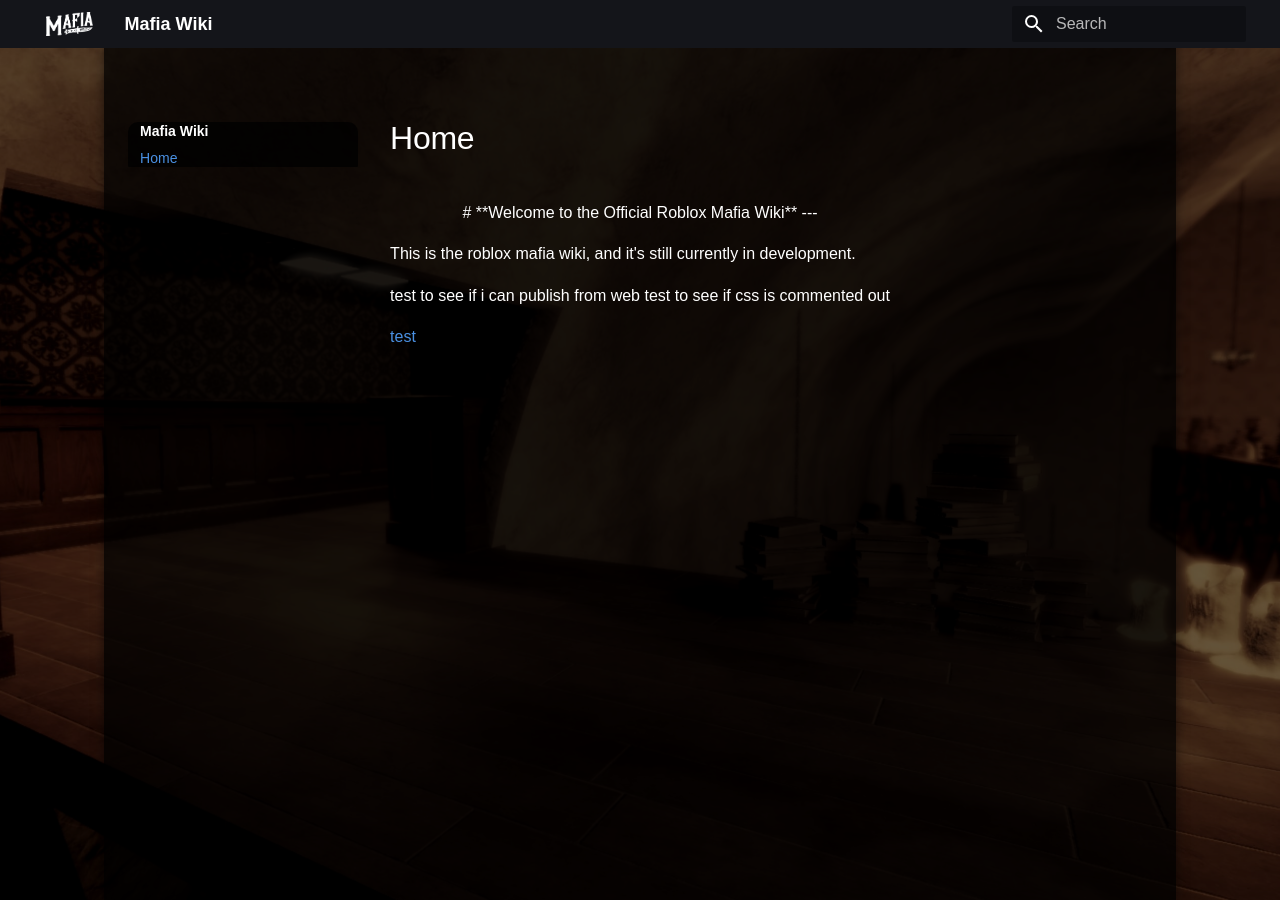
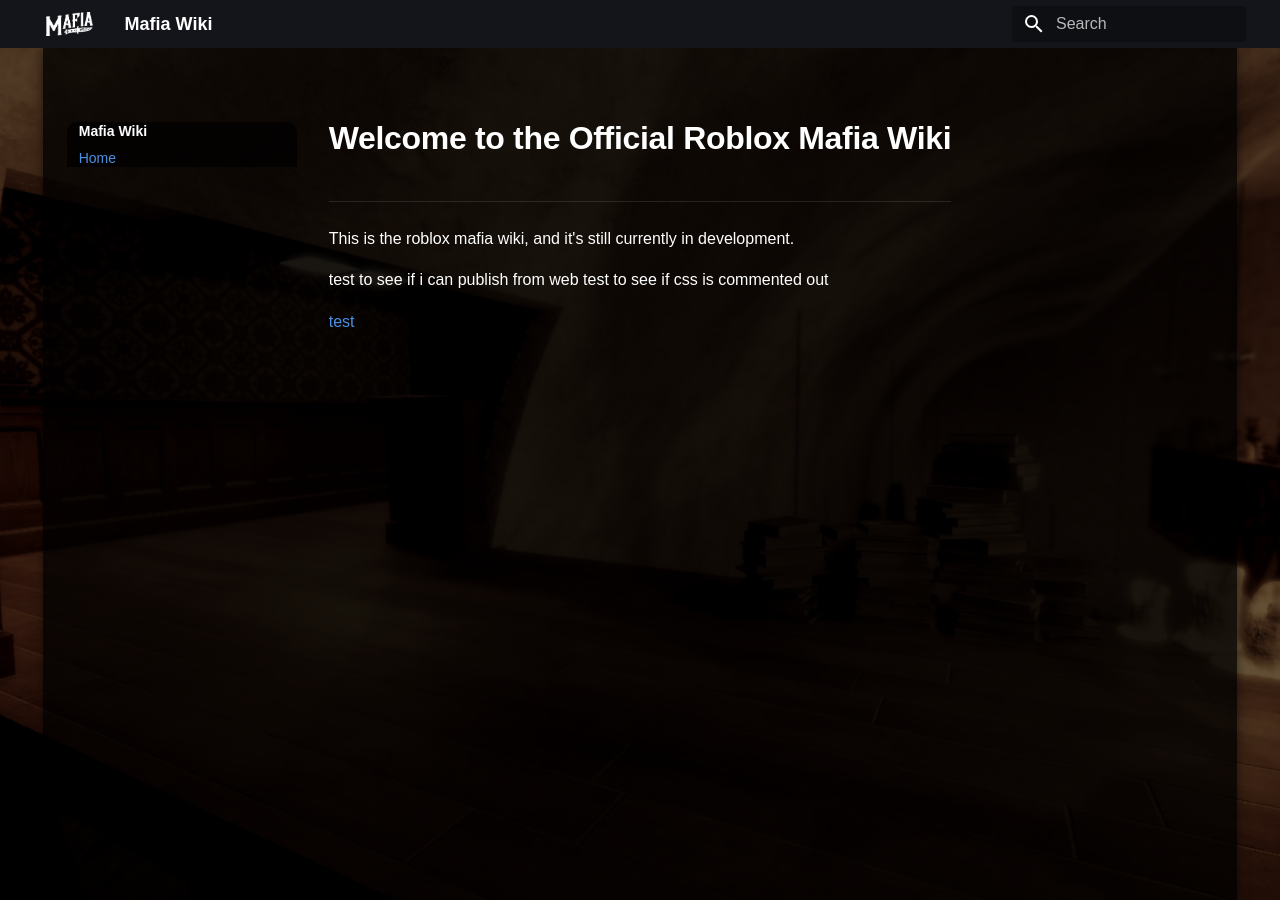
Before and after one commit to OctaNebula/mafia-wiki, an MkDocs documentation site: the page built from docs/index.md, in a window 1280 px wide. Built offline with MkDocs 1.6.1 and Material for MkDocs 9.7.7, drawn with Linux system fonts in a browser that asks for light colours; some web fonts are replaced.

Commit message:
test fix

```diff
--- a/docs/index.md
+++ b/docs/index.md
@@ -1,5 +1,5 @@
 
-<center>
+<center markdown="1">
 # **Welcome to the Official Roblox Mafia Wiki**
 ---
 </center>
```
